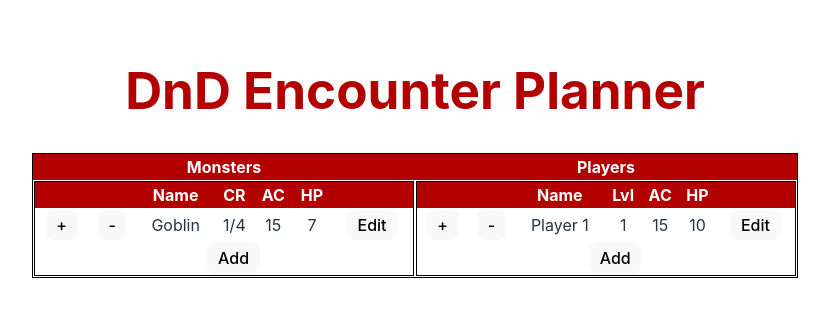
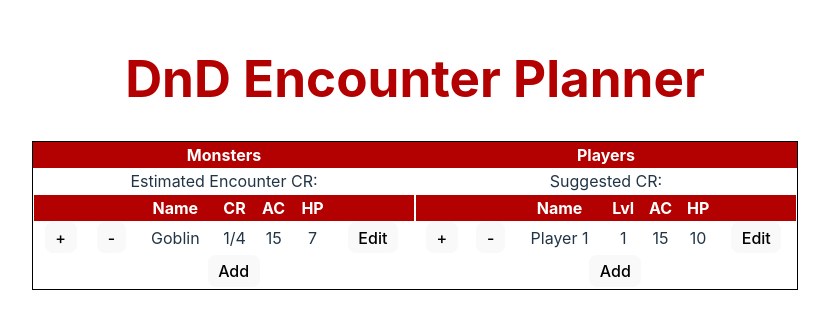
Before and after one commit to jobill18/wb-project-1, a React (Vite) app: page / in a window 1280 px wide. Shown: the part 247-576 px from the top of the page, without its empty margins (225-1054 px from the left). Built offline with nearby package versions, Linux system fonts and the light colour scheme.

Commit message:
Adjusted fomatting to remove boxes outlining sub tables and added a static implementation of estimated and suggested CR

```diff
--- a/src/App.css
+++ b/src/App.css
@@ -10,9 +10,13 @@
 }
 
 table {
+  border-collapse: collapse;
+  width: 380px;
+}
+
+#main-table {
   border: black, 1px, solid;
   border-collapse: collapse;
-  width: 380px;
 }
 
 th {
--- a/src/App.jsx
+++ b/src/App.jsx
@@ -11,18 +11,24 @@
   return (
     <>
       <h1>DnD Encounter Planner</h1>
-      <table>
+      <table id="main-table">
         <thead>
           <th>Monsters</th>
           <th>Players</th>
         </thead>
         <tbody>
+          <tr>
+            <td>Estimated Encounter CR:</td>
+            <td>Suggested CR:</td>
+          </tr>
+          <tr>
             <td>
               <MonsterList />
             </td>
             <td>
               <PlayerList />
             </td>
+          </tr>
         </tbody>
       </table>
     </>
```
Lines whose indentation alone changed are shown as unchanged.
